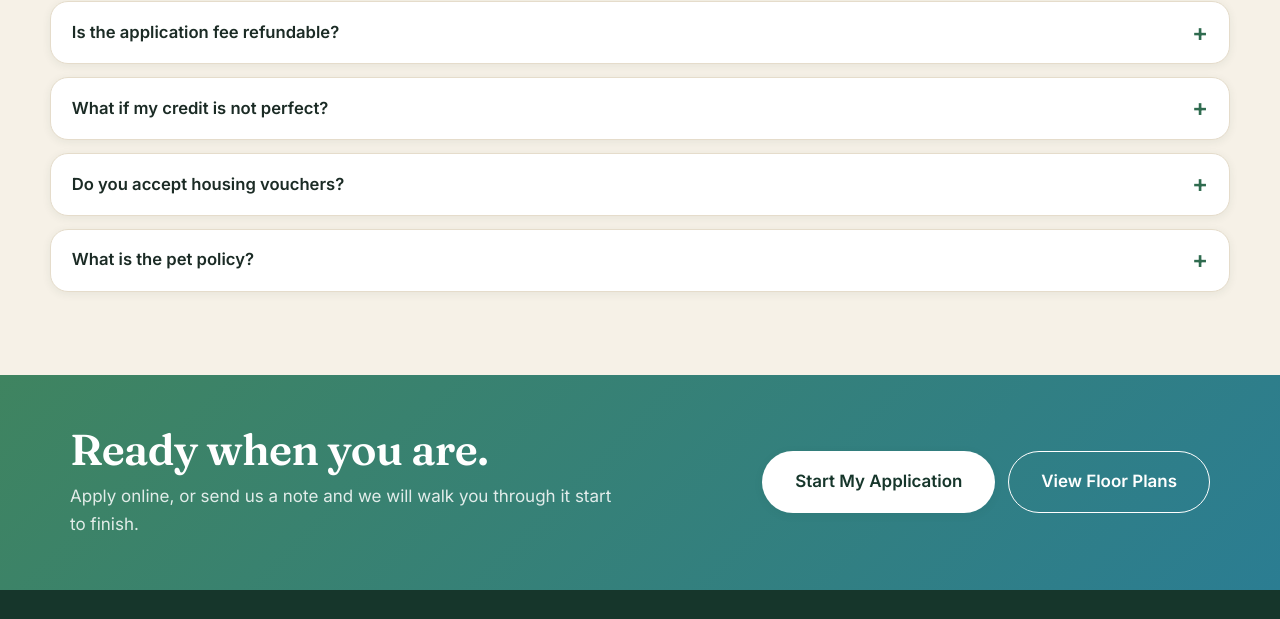
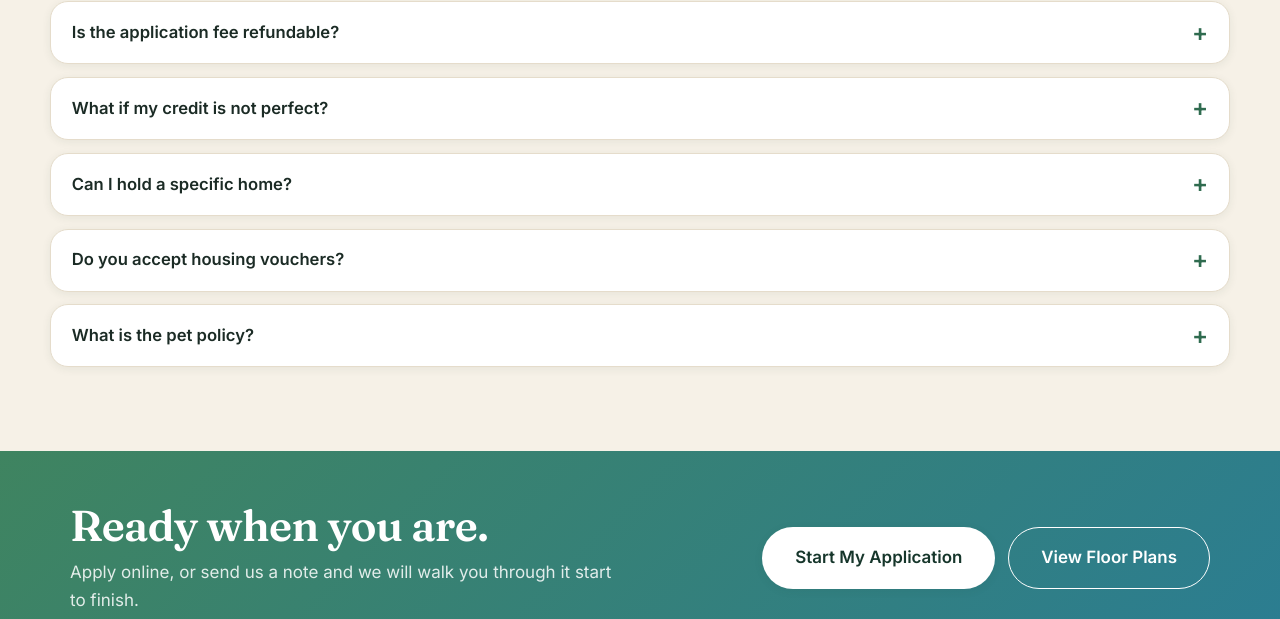
Before and after one commit to svmont/Creekside-Haven, a plain HTML site: page apply.html in a window 1280 px wide. Shown: the part 2596-3215 px from the top of the page. Drawn offline with Linux system fonts and the light colour scheme.

Commit message:
Restore the hold answer with the policy that exists: approval plus deposit
"Can I hold a specific home?" went out with two unconfirmed promises
because its answer turned on an administrative fee that does not exist.
The hold itself is real; the trigger was wrong. It is back, and the trigger
is approval plus the deposit.

The answer does not repeat the $750 figure. That number is stated once, in
the fees list, under its own subject-to-change note, and a second copy of
it would drift away from the first.

README notes why this one outlived the earlier administrative-fee sweep:
it sat inside an FAQ answer rather than in the fees section, so a search of
that section found nothing. Grep the whole file for a fee name, not the
part of it that is about fees.

Verified on all seven pages at 1600/1360/1024/768/480/390/320: no console
errors, no horizontal overflow, and no reference to an administrative fee
left in any page.

Co-Authored-By: Claude Opus 5 <noreply@anthropic.com>
Claude-Session: https://claude.ai/code/session_013NktPz48gxe7Uam6vY8Tyr

```diff
--- a/apply.html
+++ b/apply.html
@@ -160,6 +160,7 @@
         <details><summary>How long does approval take?</summary><p>Most applications are decided within one to two business days once every adult applicant has submitted their documents.</p></details>
         <details><summary>Is the application fee refundable?</summary><p>The application fee covers screening costs and is non-refundable. Under our current move-in special it is credited back when you meet the special's terms &mdash; ask us what those terms are.</p></details>
         <details><summary>What if my credit is not perfect?</summary><p>Credit is one factor among several, alongside income and rental history. If you are not sure whether you qualify, ask us before you apply rather than after.</p></details>
+        <details><summary>Can I hold a specific home?</summary><p>Yes. Once your application is approved and the deposit is paid, the home is held for your agreed move-in date.</p></details>
         <details><summary>Do you accept housing vouchers?</summary><p>We follow all applicable federal, state and local laws regarding sources of income. Contact us to discuss your situation.</p></details>
         <details><summary>What is the pet policy?</summary><p>Pets are considered, subject to fees, weight limits and breed restrictions set by management. Ask us for the current policy before you apply.</p></details>
       </div>
```
Also changed, not shown: 1 other file.
